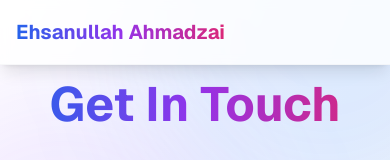
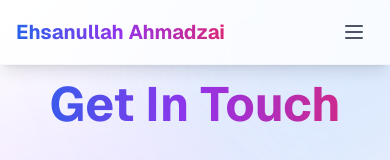
Before and after one commit to eahmadzai/portfolio, a Next.js app: page /contact in a window 390 px wide. Shown: the top 160 px of the page. Built offline with nearby package versions, Linux system fonts and the light colour scheme.

Commit message:
minor changes

```diff
--- a/src/app/components/navbar.tsx
+++ b/src/app/components/navbar.tsx
@@ -2,10 +2,12 @@
 import Link from 'next/link';
 import { usePathname } from 'next/navigation';
 import { useTheme } from './ThemeProvider';
+import { useState } from 'react';
 
 export default function Navbar() {
   const pathname = usePathname();
   const { theme, toggleTheme } = useTheme();
+  const [isMobileMenuOpen, setIsMobileMenuOpen] = useState(false);
 
   const isActive = (path: string) => {
     return pathname === path
@@ -26,6 +28,25 @@ export default function Navbar() {
             >
               Ehsanullah Ahmadzai
             </Link>
+          </div>
+
+          <div className="md:hidden">
+            <button
+              onClick={() => setIsMobileMenuOpen(!isMobileMenuOpen)}
+              className="p-2 rounded-lg text-gray-600 dark:text-gray-300 hover:bg-gray-100
+                dark:hover:bg-gray-800 transition-all duration-200"
+              aria-label="Toggle mobile menu"
+            >
+              {isMobileMenuOpen ? (
+                <svg className="w-6 h-6" fill="none" stroke="currentColor" viewBox="0 0 24 24">
+                  <path strokeLinecap="round" strokeLinejoin="round" strokeWidth={2} d="M6 18L18 6M6 6l12 12" />
+                </svg>
+              ) : (
+                <svg className="w-6 h-6" fill="none" stroke="currentColor" viewBox="0 0 24 24">
+                  <path strokeLinecap="round" strokeLinejoin="round" strokeWidth={2} d="M4 6h16M4 12h16M4 18h16" />
+                </svg>
+              )}
+            </button>
           </div>
 
           <div className="hidden md:flex items-center space-x-2">
@@ -71,6 +92,49 @@ export default function Navbar() {
             </div>
           </div>
         </div>
+
+        <div className={`md:hidden ${isMobileMenuOpen ? 'block' : 'hidden'}`}>
+          <div className="px-2 pt-2 pb-3 space-y-1">
+            {[
+              { path: '/', label: 'Home' },
+              { path: '/projects', label: 'Projects' },
+              { path: '/about', label: 'About' },
+              { path: '/contact', label: 'Contact' }
+            ].map(({ path, label }) => (
+              <Link
+                key={path}
+                href={path}
+                className={`block px-4 py-2 rounded-lg font-medium transition-all duration-200 ${isActive(path)}`}
+                onClick={() => setIsMobileMenuOpen(false)}
+              >
+                {label}
+              </Link>
+            ))}
+            <div className="px-4 py-2">
+              <button
+                onClick={toggleTheme}
+                className="w-full p-2 rounded-lg bg-gray-100 dark:bg-gray-800 hover:bg-gray-200
+                  dark:hover:bg-gray-700 transition-all duration-200 text-gray-600
+                  dark:text-gray-300 flex items-center justify-center"
+                aria-label="Toggle theme"
+              >
+                {theme === 'dark' ? (
+                  <svg className="w-5 h-5" fill="none" stroke="currentColor" viewBox="0 0 24 24">
+                    <path strokeLinecap="round" strokeLinejoin="round" strokeWidth={2}
+                      d="M12 3v1m0 16v1m9-9h-1M4 12H3m15.364 6.364l-.707-.707M6.343 6.343l-.707-.707m12.728 0l-.707.707M6.343 17.657l-.707.707M16 12a4 4 0 11-8 0 4 4 0 018 0z"
+                    />
+                  </svg>
+                ) : (
+                  <svg className="w-5 h-5" fill="none" stroke="currentColor" viewBox="0 0 24 24">
+                    <path strokeLinecap="round" strokeLinejoin="round" strokeWidth={2}
+                      d="M20.354 15.354A9 9 0 018.646 3.646 9.003 9.003 0 0012 21a9.003 9.003 0 008.354-5.646z"
+                    />
+                  </svg>
+                )}
+              </button>
+            </div>
+          </div>
+        </div>
       </div>
     </nav>
   );
```
